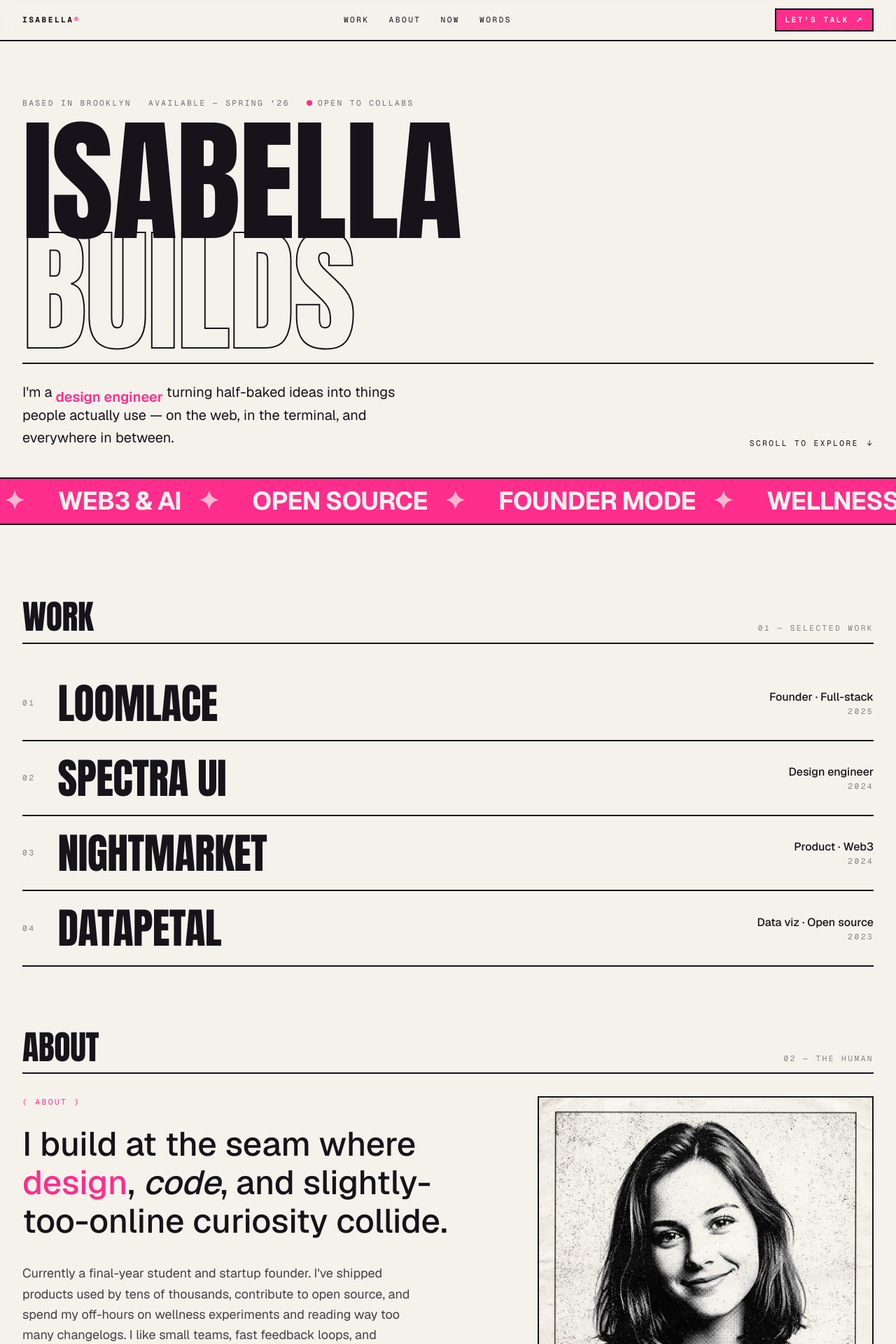
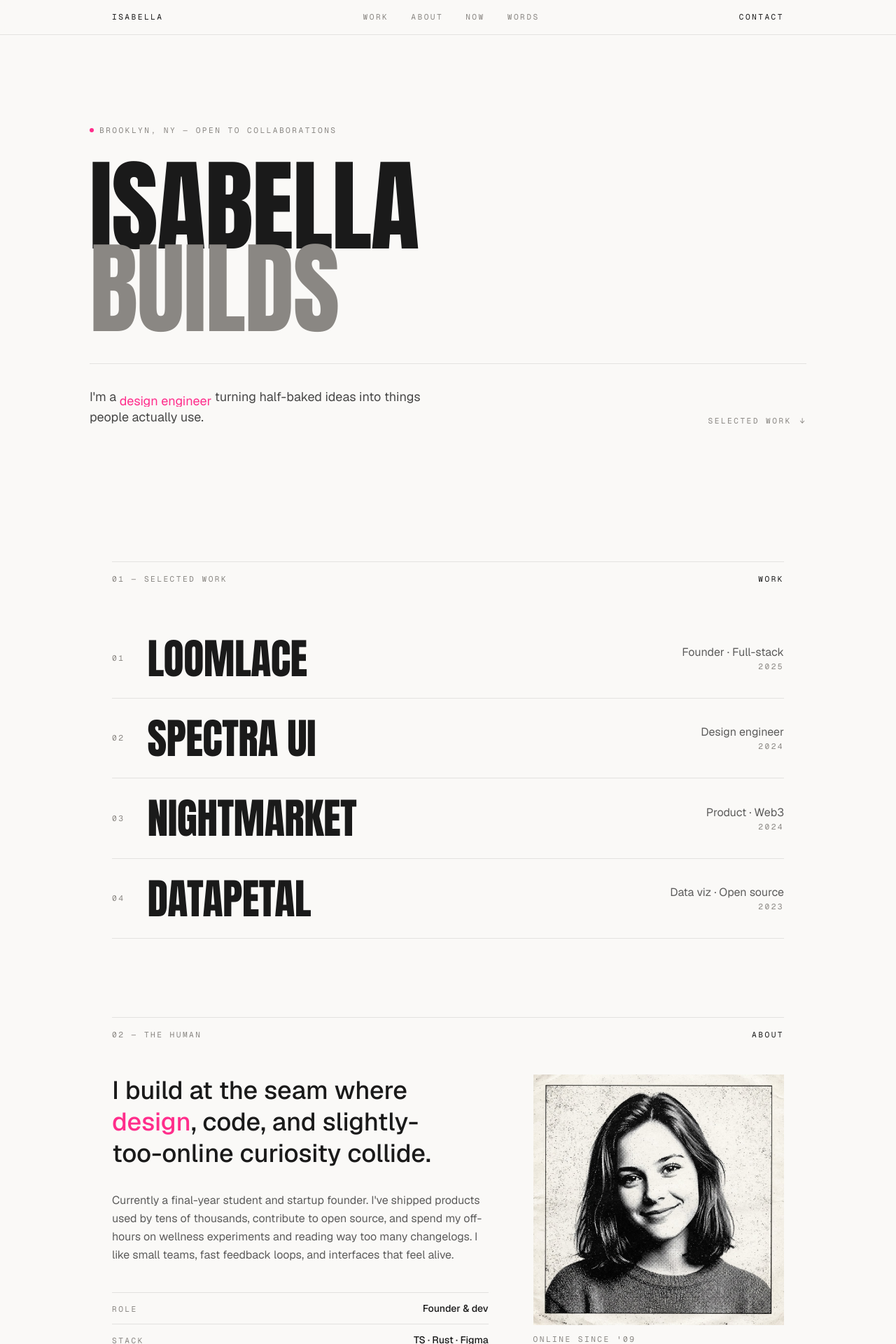
Before and after one commit to belatedingle/imisabella, a Next.js app: page / in a window 1280 px wide. Shown: the top 1920 px of the page at 70% size. Built offline with nearby package versions, Linux system fonts and the light colour scheme.

Commit message:
feat: enhance about page layout and typography adjustments
Co-authored-by: bella <211946071+belatedingle@users.noreply.github.com>

```diff
--- a/app/components/about.tsx
+++ b/app/components/about.tsx
@@ -9,16 +9,14 @@ const facts = [
 
 export function About() {
   return (
-    <div className="grid gap-10 md:grid-cols-[1.4fr_1fr] md:gap-16">
+    <div className="grid gap-12 md:grid-cols-[1.5fr_1fr] md:gap-16">
       <div>
-        <p className="label mb-6 text-pink">( about )</p>
-        <p className="text-balance text-3xl font-medium leading-[1.15] md:text-5xl">
+        <p className="text-balance text-2xl font-medium leading-[1.25] md:text-4xl">
           I build at the seam where{' '}
-          <span className="text-pink">design</span>,{' '}
-          <span className="italic">code</span>, and slightly-too-online
-          curiosity collide.
+          <span className="text-pink">design</span>, code, and
+          slightly-too-online curiosity collide.
         </p>
-        <p className="mt-8 max-w-xl text-lg leading-relaxed text-ink/80">
+        <p className="mt-8 max-w-xl leading-relaxed text-ink/70">
           Currently a final-year student and startup founder. I&apos;ve shipped
           products used by tens of thousands, contribute to open source, and
           spend my off-hours on wellness experiments and reading way too many
@@ -26,18 +24,18 @@ export function About() {
           that feel alive.
         </p>
 
-        <dl className="mt-10 grid grid-cols-2 gap-px overflow-hidden border-2 border-ink bg-ink sm:grid-cols-4">
+        <dl className="mt-10 divide-y divide-ink/10 border-t border-ink/10">
           {facts.map(([k, v]) => (
-            <div key={k} className="bg-paper p-4">
-              <dt className="label text-ink/50">{k}</dt>
-              <dd className="mt-1 font-semibold">{v}</dd>
+            <div key={k} className="flex items-baseline justify-between py-3">
+              <dt className="label text-muted">{k}</dt>
+              <dd className="text-sm font-medium">{v}</dd>
             </div>
           ))}
         </dl>
       </div>
 
-      <div className="relative">
-        <div className="ink-border overflow-hidden bg-blush">
+      <div>
+        <div className="overflow-hidden bg-blush">
           <Image
             src="/images/portrait.png"
             alt="Portrait of Isabella"
@@ -46,9 +44,7 @@ export function About() {
             className="h-full w-full object-cover"
           />
         </div>
-        <span className="absolute -bottom-4 -left-4 ink-border bg-acid px-3 py-1.5 label font-bold rotate-[-4deg]">
-          est. online since &apos;09
-        </span>
+        <p className="mt-3 label text-muted">Online since &apos;09</p>
       </div>
     </div>
   )
--- a/app/components/contact.tsx
+++ b/app/components/contact.tsx
@@ -7,44 +7,40 @@ const socials = [
 
 export function Contact() {
   return (
-    <footer id="contact" className="border-t-2 border-ink bg-ink text-paper">
-      <div className="mx-auto max-w-[1400px] px-5 py-16 md:px-8 md:py-24">
-        <p className="label text-pink">( contact )</p>
-        <h2 className="display mt-4 text-[15vw] leading-[0.82] md:text-[11vw]">
-          Let&apos;s
+    <footer id="contact" className="border-t border-ink/10 bg-ink text-paper">
+      <div className="mx-auto max-w-5xl px-5 py-20 md:px-8 md:py-28">
+        <p className="label text-pink">Contact</p>
+        <h2 className="display mt-6 text-6xl leading-[0.9] md:text-8xl">
+          Let&apos;s make
           <br />
-          <span
-            className="text-transparent"
-            style={{ WebkitTextStroke: '2px var(--color-paper)' }}
-          >
-            make it
-          </span>{' '}
-          weird
+          something good
         </h2>
 
-        <div className="mt-12 grid gap-px overflow-hidden border-2 border-paper/30 bg-paper/20 sm:grid-cols-2 lg:grid-cols-4">
+        <div className="mt-16 border-t border-paper/15">
           {socials.map((s) => (
             <a
               key={s.label}
               href={s.href}
               target="_blank"
               rel="noopener noreferrer"
-              className="group flex flex-col gap-1 bg-ink p-6 transition-colors hover:bg-pink"
+              className="group flex items-center justify-between border-b border-paper/15 py-5 transition-colors hover:text-pink"
             >
-              <span className="label text-paper/50 group-hover:text-paper">
+              <span className="label text-paper/50 transition-colors group-hover:text-pink">
                 {s.label}
               </span>
-              <span className="text-lg font-semibold">{s.handle}</span>
-              <span className="mt-2 inline-block transition-transform group-hover:translate-x-1">
-                ↗
+              <span className="flex items-center gap-3 text-lg">
+                {s.handle}
+                <span className="inline-block transition-transform group-hover:translate-x-1">
+                  ↗
+                </span>
               </span>
             </a>
           ))}
         </div>
 
-        <div className="mt-12 flex flex-col gap-2 border-t border-paper/20 pt-6 label text-paper/50 sm:flex-row sm:items-center sm:justify-between">
-          <span>© {new Date().getFullYear()} Isabella — built with too much coffee</span>
-          <span>Brooklyn, NY · 40.6°N</span>
+        <div className="mt-12 flex flex-col gap-2 label text-paper/40 sm:flex-row sm:items-center sm:justify-between">
+          <span>© {new Date().getFullYear()} Isabella</span>
+          <span>Brooklyn, NY</span>
         </div>
       </div>
     </footer>
--- a/app/components/hero.tsx
+++ b/app/components/hero.tsx
@@ -19,43 +19,34 @@ export function Hero() {
   }, [])
 
   return (
-    <section className="relative overflow-hidden px-5 pb-10 pt-14 md:px-8 md:pt-20">
-      <div className="mx-auto max-w-[1400px]">
-        <div className="mb-6 flex flex-wrap items-center gap-x-6 gap-y-2">
-          <span className="label text-ink/60">Based in Brooklyn</span>
-          <span className="label text-ink/60">Available — Spring &apos;26</span>
-          <span className="flex items-center gap-2 label text-ink/60">
-            <span className="inline-block h-2 w-2 rounded-full bg-pink" />
-            Open to collabs
-          </span>
+    <section className="px-5 pb-16 pt-20 md:px-8 md:pb-24 md:pt-32">
+      <div className="mx-auto max-w-5xl">
+        <div className="mb-10 flex items-center gap-2 label text-muted">
+          <span className="inline-block h-1.5 w-1.5 rounded-full bg-pink" />
+          Brooklyn, NY — open to collaborations
         </div>
 
-        <h1 className="display text-[19vw] leading-[0.8] md:text-[15vw]">
+        <h1 className="display text-[16vw] leading-[0.85] md:text-[9rem]">
           <span className="block">Isabella</span>
-          <span className="block text-outline">Builds</span>
+          <span className="block text-muted">Builds</span>
         </h1>
 
-        <div className="mt-6 flex flex-col gap-6 border-t-2 border-ink pt-6 md:flex-row md:items-end md:justify-between">
-          <p className="max-w-xl text-pretty text-lg leading-relaxed md:text-xl">
+        <div className="mt-12 flex flex-col gap-8 border-t border-ink/10 pt-8 md:flex-row md:items-end md:justify-between">
+          <p className="max-w-lg text-pretty text-lg leading-relaxed text-ink/80">
             I&apos;m a{' '}
             <span className="relative inline-grid h-[1.3em] overflow-hidden align-bottom">
-              <span
-                key={i}
-                className="font-semibold text-pink"
-                style={{ animation: 'blink 0s' }}
-              >
+              <span key={i} className="text-pink">
                 {roles[i]}
               </span>
             </span>{' '}
-            turning half-baked ideas into things people actually use — on the
-            web, in the terminal, and everywhere in between.
+            turning half-baked ideas into things people actually use.
           </p>
 
           <a
             href="#work"
-            className="label group flex shrink-0 items-center gap-3 text-ink"
+            className="label group flex shrink-0 items-center gap-3 text-muted transition-colors hover:text-ink"
           >
-            <span className="link-sweep">Scroll to explore</span>
+            <span>Selected work</span>
             <span className="inline-block transition-transform group-hover:translate-y-1">
               ↓
             </span>
--- a/app/components/marquee.tsx
+++ /dev/null
@@ -1,33 +0,0 @@
-export function Marquee({
-  items,
-  reverse = false,
-  slow = false,
-  className = '',
-}: {
-  items: string[]
-  reverse?: boolean
-  slow?: boolean
-  className?: string
-}) {
-  const speed = slow ? 'animate-marquee-slow' : 'animate-marquee'
-  const dir = reverse ? 'marquee-reverse' : ''
-  // duplicate the list so the -50% translate loops seamlessly
-  const loop = [...items, ...items]
-
-  return (
-    <div className={`group/marquee flex overflow-hidden ${className}`}>
-      <div className={`flex shrink-0 ${speed} ${dir}`}>
-        {loop.map((item, i) => (
-          <span
-            key={i}
-            className="flex items-center gap-6 whitespace-nowrap px-6 text-2xl font-bold uppercase tracking-tight md:text-4xl"
-            aria-hidden={i >= items.length}
-          >
-            {item}
-            <span className="text-paper/70">✦</span>
-          </span>
-        ))}
-      </div>
-    </div>
-  )
-}
--- a/app/components/nav.tsx
+++ b/app/components/nav.tsx
@@ -9,18 +9,18 @@ const links = [
 
 export function Nav() {
   return (
-    <header className="sticky top-0 z-40 border-b-2 border-ink bg-paper/85 backdrop-blur">
-      <nav className="mx-auto flex max-w-[1400px] items-center justify-between px-5 py-3 md:px-8">
-        <Link href="/" className="label font-bold tracking-[0.25em] text-ink">
-          ISABELLA<span className="text-pink">®</span>
+    <header className="sticky top-0 z-40 border-b border-ink/10 bg-paper/80 backdrop-blur">
+      <nav className="mx-auto flex max-w-5xl items-center justify-between px-5 py-4 md:px-8">
+        <Link href="/" className="label tracking-[0.25em] text-ink">
+          ISABELLA
         </Link>
 
-        <div className="hidden items-center gap-7 md:flex">
+        <div className="hidden items-center gap-8 md:flex">
           {links.map((l) => (
             <Link
               key={l.href}
               href={l.href}
-              className="link-sweep label text-ink"
+              className="link-sweep label text-muted transition-colors hover:text-ink"
             >
               {l.label}
             </Link>
@@ -29,9 +29,9 @@ export function Nav() {
 
         <a
           href="#contact"
-          className="hover-lift ink-border bg-pink px-3 py-1.5 label font-bold text-paper"
+          className="link-sweep label text-ink"
         >
-          Let&apos;s talk ↗
+          Contact
         </a>
       </nav>
     </header>
--- a/app/components/work-index.tsx
+++ b/app/components/work-index.tsx
@@ -62,21 +62,17 @@ export function WorkIndex() {
               href={p.href}
               onMouseEnter={() => setActive(idx)}
               onMouseLeave={() => setActive(null)}
-              className="group grid grid-cols-[auto_1fr_auto] items-center gap-4 border-b-2 border-ink py-5 transition-colors hover:bg-ink md:gap-8 md:py-7"
+              className="group grid grid-cols-[auto_1fr_auto] items-center gap-4 border-b border-ink/10 py-6 md:gap-8 md:py-8"
             >
-              <span className="label text-ink/50 transition-colors group-hover:text-paper/60">
-                0{idx + 1}
-              </span>
-              <span className="display text-4xl leading-none transition-colors group-hover:text-paper md:text-6xl">
+              <span className="label text-muted">0{idx + 1}</span>
+              <span className="display text-4xl leading-none transition-colors group-hover:text-pink md:text-6xl">
                 {p.title}
               </span>
               <span className="flex flex-col items-end text-right">
-                <span className="text-sm font-medium transition-colors group-hover:text-paper md:text-base">
+                <span className="text-sm text-ink/70 md:text-base">
                   {p.role}
                 </span>
-                <span className="label text-ink/50 transition-colors group-hover:text-paper/60">
-                  {p.year}
-                </span>
+                <span className="label text-muted">{p.year}</span>
               </span>
             </a>
           </li>
--- a/app/global.css
+++ b/app/global.css
@@ -5,12 +5,12 @@
   --font-sans: var(--font-geist-sans), ui-sans-serif, system-ui, sans-serif;
   --font-mono: var(--font-geist-mono), ui-monospace, monospace;
 
-  --color-paper: #f5f2ec;
-  --color-paper-dark: #ece7dc;
-  --color-ink: #16131a;
+  --color-paper: #faf9f7;
+  --color-paper-dark: #f0eeea;
+  --color-ink: #1a1a1a;
+  --color-muted: #8a8783;
   --color-pink: #ff2d8b;
-  --color-blush: #ffd7e8;
-  --color-acid: #d8ff36;
+  --color-blush: #f4e7ee;
 }
 
 :root {
@@ -63,12 +63,7 @@ body {
 /* Outlined text variant */
 .text-outline {
   color: transparent;
-  -webkit-text-stroke: 1.5px var(--color-ink);
-}
-@media (min-width: 768px) {
-  .text-outline {
-    -webkit-text-stroke: 2px var(--color-ink);
-  }
+  -webkit-text-stroke: 1px var(--color-ink);
 }
 
 .label {
@@ -81,19 +76,22 @@ body {
 /* ---------- Borders / interaction ---------- */
 
 .ink-border {
-  border: 2px solid var(--color-ink);
+  border: 1px solid var(--color-ink);
+}
+
+.hairline {
+  border-color: color-mix(in srgb, var(--color-ink) 15%, transparent);
 }
 
 .rule {
-  border-top: 1.5px solid var(--color-ink);
+  border-top: 1px solid color-mix(in srgb, var(--color-ink) 15%, transparent);
 }
 
 .hover-lift {
-  transition: transform 0.15s ease, box-shadow 0.15s ease;
+  transition: transform 0.2s ease;
 }
 .hover-lift:hover {
-  transform: translateY(-3px);
-  box-shadow: 0 8px 0 -2px var(--color-ink);
+  transform: translateY(-2px);
 }
 
 /* Underline sweep for links */
@@ -130,48 +128,6 @@ body {
   html {
     scroll-behavior: auto;
   }
-  .animate-marquee,
-  .animate-marquee-slow {
-    animation: none !important;
-  }
-}
-
-/* ---------- Marquee ---------- */
-@keyframes marquee {
-  from {
-    transform: translateX(0);
-  }
-  to {
-    transform: translateX(-50%);
-  }
-}
-.animate-marquee {
-  animation: marquee 28s linear infinite;
-}
-.animate-marquee-slow {
-  animation: marquee 52s linear infinite;
-}
-.marquee-reverse {
-  animation-direction: reverse;
-}
-.group\/marquee:hover .animate-marquee,
-.group\/marquee:hover .animate-marquee-slow {
-  animation-play-state: paused;
-}
-
-/* Blink caret */
-@keyframes blink {
-  0%,
-  49% {
-    opacity: 1;
-  }
-  50%,
-  100% {
-    opacity: 0;
-  }
-}
-.animate-blink {
-  animation: blink 1s steps(1) infinite;
 }
 
 /* ---------- Reading container for prose pages ---------- */
--- a/app/page.tsx
+++ b/app/page.tsx
@@ -1,6 +1,5 @@
 import { Nav } from './components/nav'
 import { Hero } from './components/hero'
-import { Marquee } from './components/marquee'
 import { WorkIndex } from './components/work-index'
 import { About } from './components/about'
 import { Now } from './components/now'
@@ -10,9 +9,9 @@ import { Reveal } from './components/reveal'
 
 function SectionLabel({ n, text }: { n: string; text: string }) {
   return (
-    <div className="mb-8 flex items-baseline justify-between border-b-2 border-ink pb-3">
-      <h2 className="display text-3xl md:text-5xl">{text}</h2>
-      <span className="label text-ink/50">{n}</span>
+    <div className="mb-12 flex items-baseline justify-between border-t border-ink/10 pt-4">
+      <span className="label text-muted">{n}</span>
+      <h2 className="label text-ink">{text}</h2>
     </div>
   )
 }
@@ -23,18 +22,7 @@ export default function Page() {
       <Nav />
       <Hero />
 
-      <Marquee
-        items={[
-          'Design engineering',
-          'Web3 & AI',
-          'Open source',
-          'Founder mode',
-          'Wellness nerd',
-        ]}
-        className="border-y-2 border-ink bg-pink py-3 text-paper"
-      />
-
-      <div className="mx-auto max-w-[1400px] space-y-24 px-5 py-20 md:px-8 md:py-28">
+      <div className="mx-auto max-w-5xl space-y-28 px-5 py-16 md:px-8 md:py-24">
         <section id="work">
           <SectionLabel n="01 — selected work" text="Work" />
           <WorkIndex />
```
Also changed, not shown: app/components/now.tsx (+4 -7 lines), app/components/posts.tsx (+5 -5 lines).
